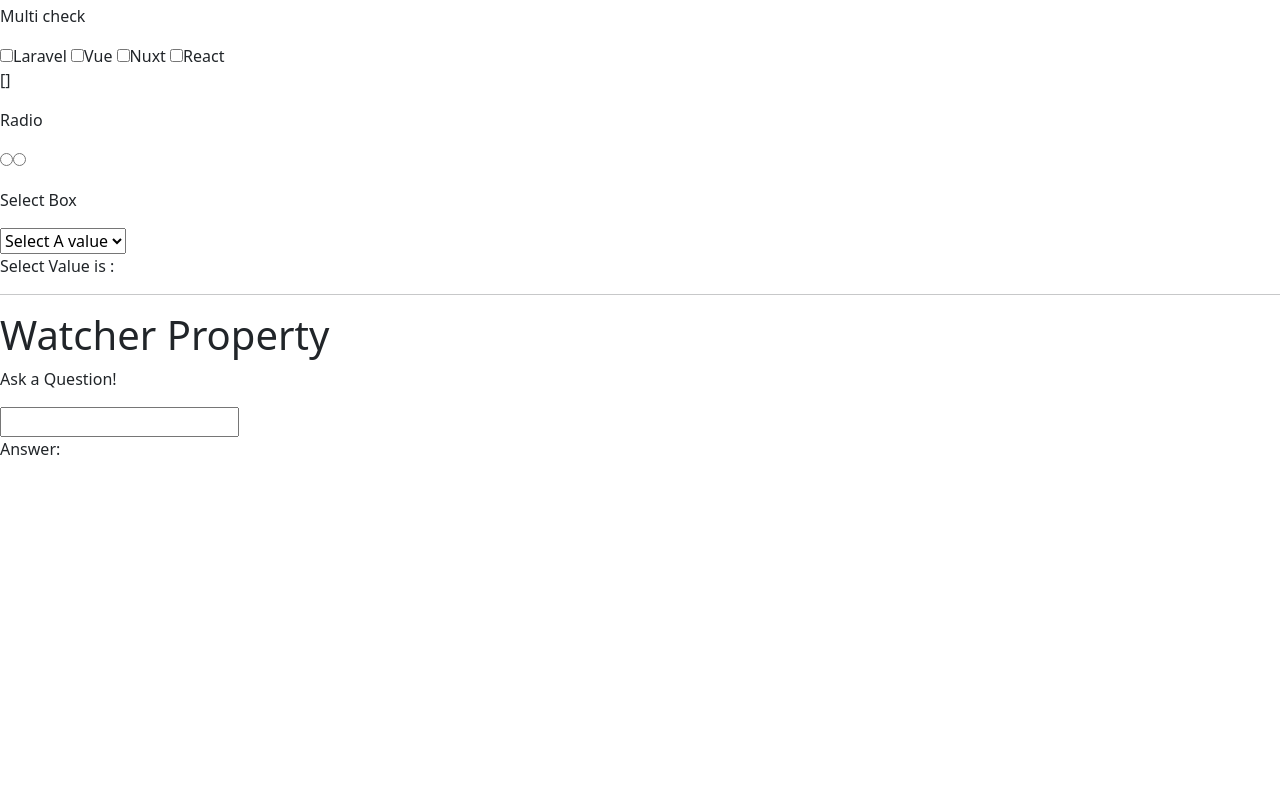
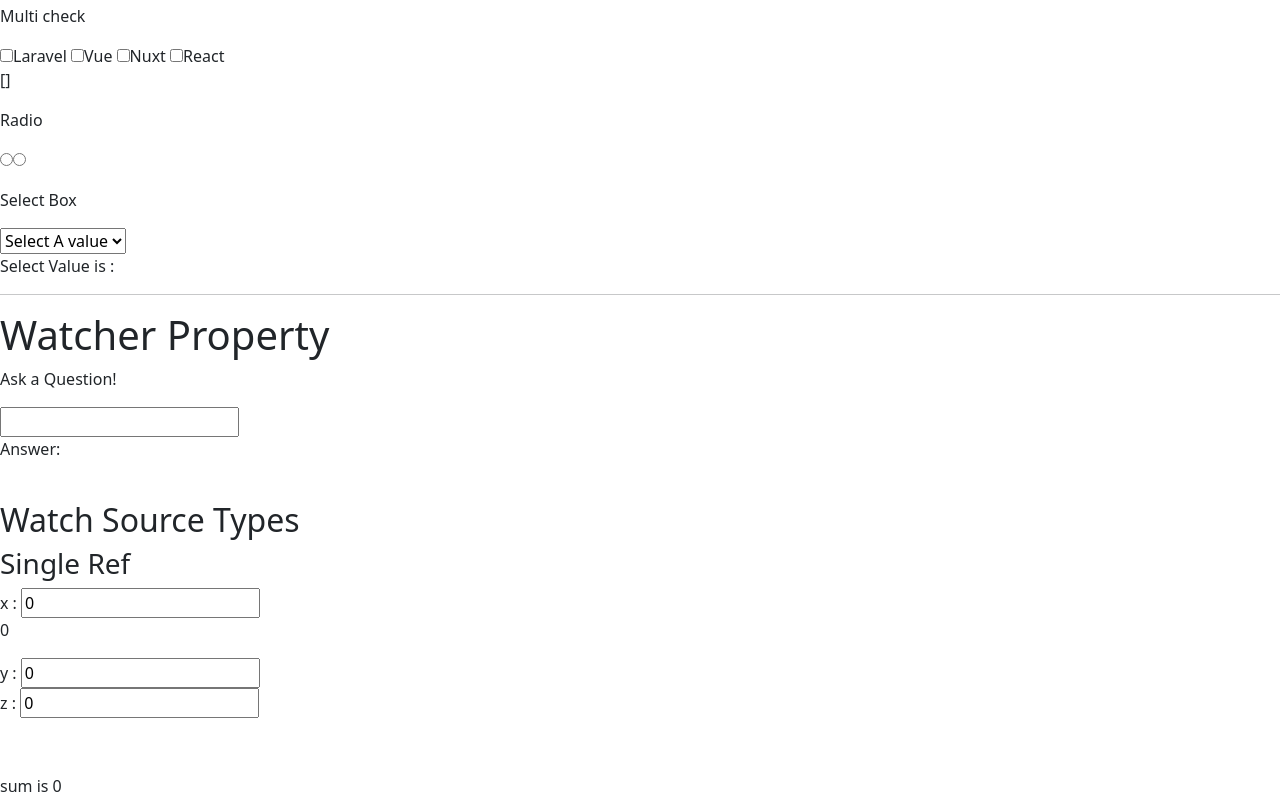
Before and after one commit to MinKhantNaung/learn_vue3_composition_api, a Vue app in the folder 1_vue_composition_api_and_pinia/: page / in a window 1280 px wide. Shown: the part 2993-3791 px from the top of the page. Before the commit the page ends 3494 px from the top, so only its background shows below. Built offline with nearby package versions, Linux system fonts and the light colour scheme.

Commit message:
watch source types in ref

```diff
--- a/1_vue_composition_api_and_pinia/src/components/WatcherComponent.vue
+++ b/1_vue_composition_api_and_pinia/src/components/WatcherComponent.vue
@@ -9,6 +9,17 @@
       <p>Answer: {{ answer.answer }}</p>
       <img :src="responseData.image" style="width: 200px" />
     </div>
+
+    <h2>Watch Source Types</h2>
+    <h3>Single Ref</h3>
+    x : <input v-model="x" type="text" />
+    <p>{{ changedX }}</p>
+    y : <input v-model="y" type="text" /> <br />
+    z : <input v-model="z" type="text" />
+    <h3>{{ changeXYZ }}</h3>
+    <br />
+    {{ changeXY }} <br />
+    sum is {{ total }}
   </div>
 </template>
 
@@ -34,4 +45,39 @@ watch(question, async (newQuestion, oldQuestion) => {
     }
   }
 });
+
+// watch source types
+// single ref
+const x = ref(0);
+const y = ref(0);
+const z = ref(0);
+
+const changedX = ref(0);
+const changeXY = ref("");
+const changeXYZ = ref("");
+
+watch(x, (newX) => {
+  changedX.value = `new x is ${newX}`;
+});
+watch(y, (newY) => {
+  changedX.value = `new y is ${newY}`;
+});
+
+// Getter
+const total = ref(0);
+watch(
+  () => parseInt(x.value) - parseInt(y.value),
+  (sum) => {
+    total.value = sum;
+  }
+);
+
+// array of multiple sources
+watch([x, () => y.value], ([newX, newY]) => {
+  changeXY.value = `x is changed to ${newX} and y is changed to ${newY}`;
+});
+
+watch([x, () => y.value, () => z.value], ([newX, newY, newZ]) => {
+  changeXYZ.value = `x is ${newX}, y is ${newY} and z is ${newZ}`;
+});
 </script>
```
